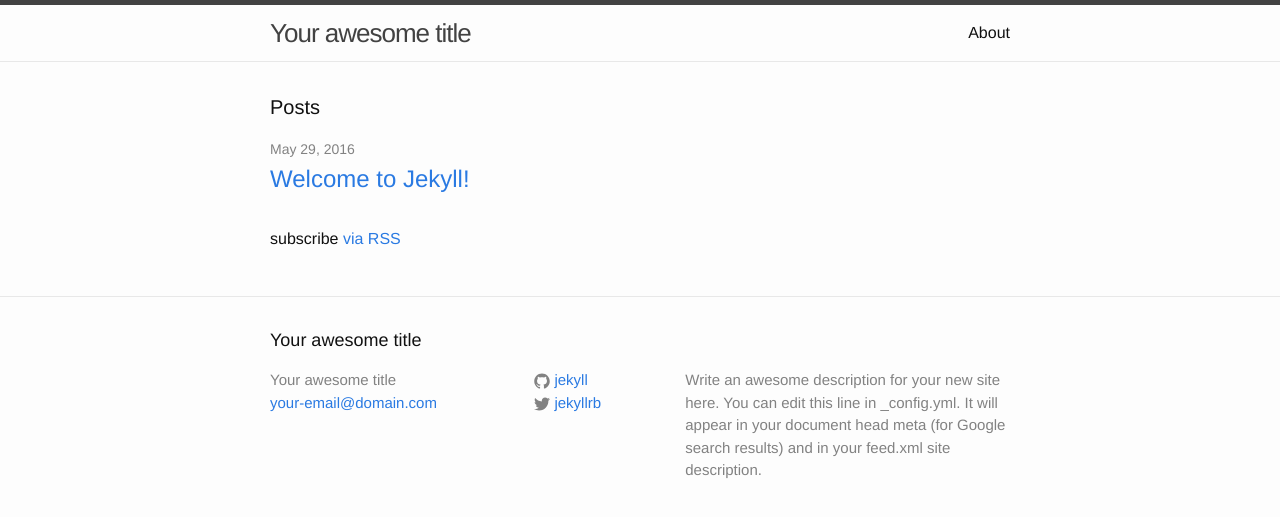
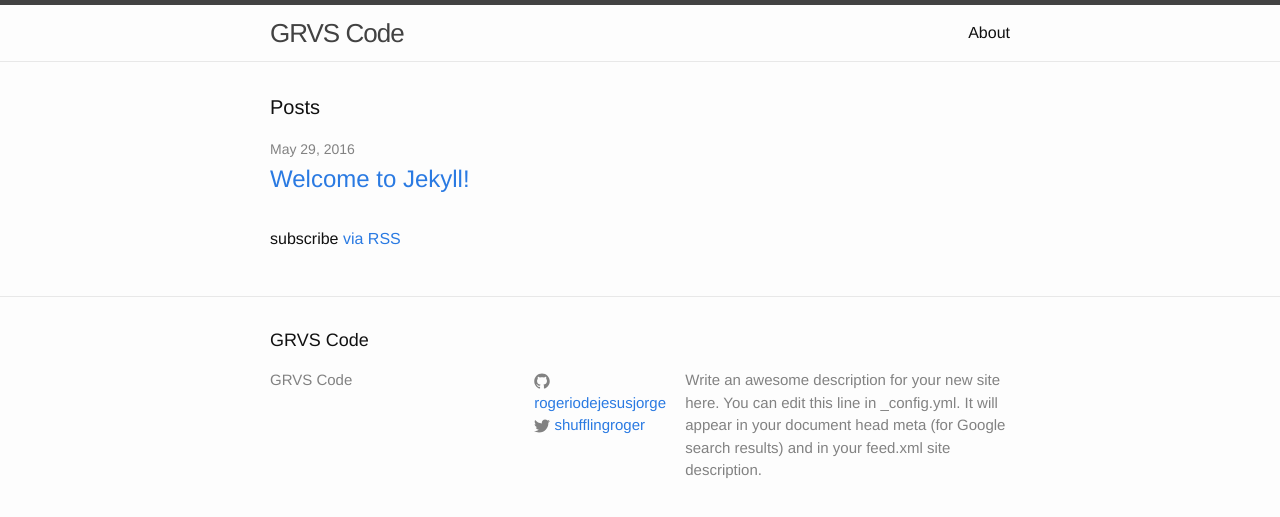
Before and after one commit to Rogeriodejesusjorge/GRVS, a Jekyll site: the page built from index.html, in a window 1280 px wide. Shown: the top 517 px of the page. Built offline with Jekyll 4.4.1, drawn with Linux system fonts in a browser that asks for light colours.

Commit message:
minor edits

```diff
--- a/_config.yml
+++ b/_config.yml
@@ -6,16 +6,16 @@
 # 'jekyll serve'. If you change this file, please restart the server process.
 
 # Site settings
-title: Your awesome title
-email: your-email@domain.com
+title: GRVS Code
+email:
 description: > # this means to ignore newlines until "baseurl:"
   Write an awesome description for your new site here. You can edit this
   line in _config.yml. It will appear in your document head meta (for
   Google search results) and in your feed.xml site description.
 baseurl: "" # the subpath of your site, e.g. /blog
-url: "http://yourdomain.com" # the base hostname & protocol for your site
-twitter_username: jekyllrb
-github_username:  jekyll
+url: "http://rogeriodejesusjorge.github.io/GRVS" # the base hostname & protocol for your site
+twitter_username: shufflingroger
+github_username:  rogeriodejesusjorge
 
 # Build settings
 markdown: kramdown
```
